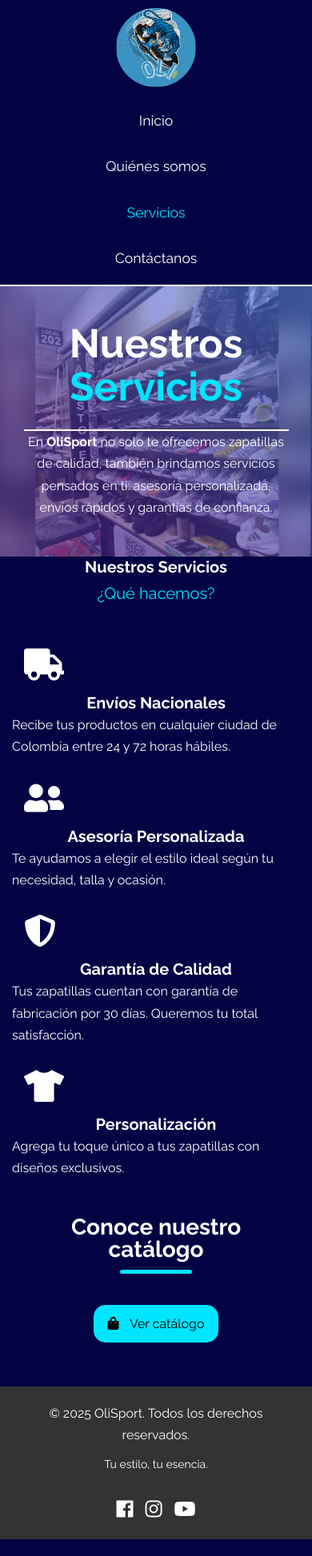
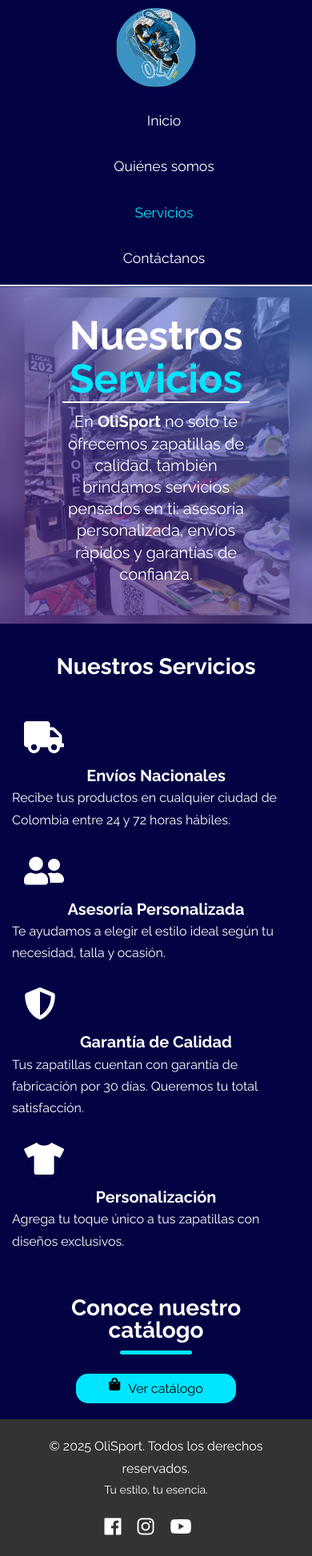
Before and after one commit to THESTV/Olisport-juandavidgonzalez-, a Flask app: page /servicio in a window 390 px wide. Shown: the whole page at 80% size. Before the commit the page ends 1925 px from the top, so only its background shows below. Run offline with Flask 3, Linux system fonts and the light colour scheme; some libraries are stand-ins or nearby versions.

Commit message:
Mejoras en estilos: se reorganizó y comentó el CSS para mayor claridad. Se ajustaron estilos específicos y se añadió animación a la navbar.

```diff
--- a/static/css/style.css
+++ b/static/css/style.css
@@ -159,12 +171,13 @@ a {
   color: var(--main-color);
 }
 
-/* Banner Home */
+/* =======================================
+   BANNERS
+======================================= */
 .banner-header {
-  height: 40vh;
+  height: 50vh;
   width: 100%;
   overflow: hidden;
-  background: #4e2a9b;
   background: linear-gradient(
       45deg,
       rgba(78, 42, 155, 0.6) 31%,
@@ -176,142 +189,134 @@ a {
   background-size: cover;
 }
 
-.banner-header-p1 h1 {
-  font-size: 80px;
-  color: var(--secondary-color);
-  margin-top: 45px;
-}
-
-.banner-header-p1-contact h1 {
-  font-size: 80px;
-  color: var(--secondary-color);
-  margin-top: 140px;
-}
-
-.banner-header-p1-contact hr {
-  font-size: 80px;
-  color: var(--secondary-color);
-  margin-top: 15px;
-}
-
-.banner-header-text-about h1 {
-  font-size: 80px;
-  color: var(--secondary-color);
-  margin-top: 160px;
-}
-
-.banner-header-text h1 {
-  font-size: 80px;
-  color: var(--secondary-color);
-  margin-top: 150px;
-}
-
-.banner-header-p1 p {
-  font-size: 18px;
-}
-
-.banner-header-p1-contact p {
-  font-size: 18px;
-  margin-top: 15px;
-}
-
-.text-description p {
-  font-size: 20px;
-  text-align: center;
-
-}
-
-.banner-header-contact{
-  height: 50vh;
+.banner-header-p1,
+.banner-header-contact {
+  height: 45vh;
   width: 100%;
   overflow: hidden;
-  background: #4e2a9b;
   background: linear-gradient(
       45deg,
       rgba(78, 42, 155, 0.6) 31%,
       rgba(83, 132, 237, 0.6) 100%
     ),
     url("../img/banneroli.webp");
-  background-repeat: no-repeat;
+  background-repeat:no-repeat;
   background-position: center;
   background-size: cover;
 }
 
-.banner-header-text {
+/* Textos del banner */
+.banner-header-text,
+.banner-header-text-about,
+.banner-header-text-contact {
   height: 100%;
   width: 60%;
   margin: auto;
-  padding-bottom: 150px;
   text-align: center;
   display: grid;
   place-content: center;
 }
 
-.banner-header-text-about {
-  height: 100%;
-  width: 60%;
-  margin: auto;
-  padding-bottom: 170px;
-  text-align: center;
-  display: grid;
-  place-content: center;
+.banner-header-text h1 {
+  font-size: 80px;
+  color: var(--secondary-color);
+  margin-top: 10px;
 }
 
-
-.banner-header-text-contact {
-  height: 100%;
-  width: 60%;
-  margin: auto;
-  padding-bottom: 120px;
-  text-align: center;
-  display: grid;
-  place-content: center;
+.banner-header-p1 h1 {
+  font-size: 80px;
+  margin-top: 45px;
 }
 
-.banner-header-text-contact h1{
-
-  font-size: 40px;
+.banner-header-p1-contact h1 {
+  font-size: 60px;
+  margin-top: 10px;
 }
 
-.banner.title {
-  font-size: 3rem;
-  padding-bottom: 0px;
+.banner-header-p1-contact hr {
+  margin-top: 10px;
 }
 
-.banner-title {
-  font-size: 6rem;
-  margin-bottom: 40px;
+.text-description-index {
+   font-size: 20px;
+  margin-top: 20px;
 }
 
-.banner-title-contact h1 {
-   font-size: 6rem;
+.banner-title-about {
+  font-size: 80px;
+  margin-top: 10px;
+}
+.text-description-about {
+  text-align: center;
+  margin-top: 20px;
   margin-bottom: 10px;
 }
 
+.text-about {
+  text-align: center;
+  margin-top: 30px;
+  margin-bottom: 60px;
+  font-size: 20px;
+}
 
+.banner-title-servicio {
+  font-size: 80px;
+  margin-bottom: 15px;
+}
 
-.banner-title span {
+.text-description-servicio {
+  text-align: center;
+  margin-top: 10px;
+  margin-bottom: 10px;
+  font-size: 20px;
+}
+
+.title-servicio {
+    text-align: center;
+  margin-top: 40px;
+  margin-bottom: 10px;
+  font-size: 30px;
+}
+
+.banner-title-servicio span,
+.banner-title-index span,
+.banner-title-about span {
   color: var(--primary-color);
 }
 
-.btn {
-  padding: 5px;
-  background-color: var(--primary-color);
-  border: none;
-  border-radius: 15px;
-  margin-top: 5px;
-  margin-bottom:5px;
-  cursor: pointer;
-}
-
+/* Botones */
+.btn,
 .btn-about {
   padding: 5px;
   background-color: var(--primary-color);
   border: none;
   border-radius: 15px;
   margin-top: 5px;
-  margin-bottom:8px;
   cursor: pointer;
+}
+
+.btn:hover,
+.btn-about:hover {
+  background-color: var(--secondary-color);
+  color: var(--main-color);
+}
+
+.btn-acesso {
+  display: flex;
+  max-width: 200px;
+  margin: auto;
+  padding: 5px;
+  justify-content: center;
+  background-color: var(--primary-color);
+  border: none;
+  border-radius: 15px;
+  margin-top: 5px;
+  cursor: pointer;
+}
+
+.btn-acesso:hover {
+  background-color: var(--secondary-color);
+  color: var(--main-color);
 }
 
 .btn:hover {
@@ -319,35 +324,34 @@ a {
   color: var(--main-color);
 }
 
-/* Catalogo */
+/* =======================================
+   CATÁLOGO / SERVICIOS
+======================================= */
 .container-catalogo {
   font-size: 30px;
   text-align: center;
   margin-bottom: 20px;
 }
 
-.container-servicio h2, data-tile {
- text-align: center;
- padding-bottom: 20px;
- margin-bottom: 20px;
+.container-servicio h2,
+data-tile {
+  text-align: center;
+  padding-bottom: 20px;
+  margin-bottom: 20px;
 }
 
 .card-projects {
   width: 1000px;
   display: grid;
-  margin-left: auto;
-  margin-right: auto;
+  margin: auto;
   margin-bottom: 30px;
   grid-template-columns: repeat(3, 1fr);
   gap: 15px;
 }
 
-img {
-  object-fit: cover;
-}
-
 .card img {
   width: 100%;
+  height: 220px;
   border: 3px solid var(--primary-color);
   border-radius: 15px;
 }
@@ -357,37 +361,18 @@ img {
   font-size: 20px;
 }
 
-.card img {
-  width: 100%;
-  height: 220px;
-  object-fit: cover;
-}
-
 .card:hover img {
   transform: translateY(-15px);
   transition: 1s;
 }
 
-.hireme h3 {
-  font-size: 30px;
-}
-
-.hireme p {
-  padding-bottom: 10px;
-  font-size: 18px;
-}
-
-.hireme .container {
-  display: flex;
-  flex-direction: column;
-  align-items: center;
-  margin-bottom: 30px;
-}
-
+/* =======================================
+   MAPA
+======================================= */
 .map-container {
   padding-bottom: 60px;
   overflow: hidden;
-  margin: center;
+  margin-top: 30px;
   display: flex;
   justify-content: center;
 }
@@ -395,21 +380,18 @@ img {
 .text-map-container {
   font-size: 30px;
   font-weight: bold;
-  color: #ffffff;
   text-align: center;
   margin-bottom: 60px;
 }
 
-/* Footer */
+/* =======================================
+   FOOTER
+======================================= */
 .main-footer {
   background-color: #333;
   color: #fff;
   padding: 20px;
   text-align: center;
-}
-
-.main-footer p {
-  margin-bottom: 10px;
 }
 
 .main-footer .container {
@@ -436,13 +416,8 @@ img {
   margin-right: 20px;
 }
 
-.main-footer li:last-child {
-  margin-right: 0;
-}
-
 .main-footer a {
   color: #fff;
-  transition: color 0.2s ease;
 }
 
 .main-footer a:hover {
@@ -497,180 +447,42 @@ img {
     margin-top: 10px;
   }
 
-  .navbar ul li {
-    margin-left: 0;
-  }
-
-  /* Banner */
-  .banner-header-text {
-    width: 90%;
-    padding: 20px 10px;
+  .card-projects {
+    width: 100%;
+    grid-template-columns: 1fr;
+    padding: 0 15px;
   }
 
   .banner-title {
     font-size: 2.5rem;
   }
 
-  .banner-header-p1 h1 {
-    font-size: 2.2rem;
+  .banner-header-text h1 {
+    font-size: 50px;
+    margin-top: 10px;
   }
 
-  .banner-header-p1-about h1 {
-    font-size: 3.2rem;
-    margin-top: 170px;
+  .title-servicio {
+    font-size: 28px;
+    font-weight: bold;
+    text-align: center;
   }
-
-  .banner-header-p1 p {
-    font-size: 1rem;
-    line-height: 1.4;
-  }
-
-  /* Botones */
-  .btn {
-    padding: 10px 18px;
-    font-size: 16px;
-    display: inline-block;
-  }
-
-  /* Catálogo */
-  .card-projects {
-    width: 100%;
-    grid-template-columns: 1fr;
-    padding: 0 15px;
-    margin: 0 auto 20px;
-  }
-
-  .card img {
-    height: auto;
-  }
-
-  /* Texto general */
-  .title {
-    font-size: 1.5rem;
-  }
-
-  /* Footer */
-  .main-footer .container {
-    flex-direction: column;
-    text-align: center;
-    gap: 10px;
-  }
-
-  .main-footer ul {
-    justify-content: center;
-    gap: 15px;
-  }
-
-  .main-footer li {
-    margin-right: 0;
-  }
-
-  .banner-header-text h1 {
-  font-size: 80px;
-  color: var(--secondary-color);
-  margin-top: 10px;
-  }
-
-    .banner-header-p1-about h1 {
-    font-size: 3.2rem;
-    margin-top: 170px;
-  }
-
-.map-container {
-
-  padding-bottom: 30px;
-  overflow: hidden;
-  margin: center;
-  display: flex;
-  justify-content: center;
 }
 
-.text-map-container {
-  font-size: 30px;
-  font-weight: bold;
-  color: #ffffff;
-  text-align: center;
-  margin-bottom: 60px;
-}
-
-.container-servicio h2, data-tile {
- text-align: center;
- padding-bottom: 20px;
- margin-bottom: 20px;
- font-size: 20px;
-}
-
-.title-servicio {
-  font-size: 28px;   /* antes estaba en 36px o 40px, ahora más pequeño */
-  font-weight: bold;
-  text-align: center;
-  color: var(--secondary-color);
-  margin-bottom: 25px;
-}
-
-.banner-header-text h1 {
-  font-size: 50px;
-
-}
-
-/* Subtítulo decorativo (el data-title) */
-.title-servicio::after {
-  content: attr(data-title);
-  display: block;
-  font-size: 20px;  /* también lo reducimos un poco */
-  font-weight: 400;
-  color: var(--primary-color);
-  margin-top: 6px;
-}
-
-}
-
-/* 📱 Tablets (769px a 1024px) */
+/* =======================================
+   RESPONSIVE - TABLETS
+======================================= */
 @media (max-width: 1024px) and (min-width: 769px) {
   .card-projects {
     width: 100%;
     grid-template-columns: repeat(2, 1fr);
-    gap: 20px;
-    padding: 0 20px;
   }
 
   .banner-title {
     font-size: 3.5rem;
   }
 
-.banner-header-text h1 {
-  font-size: 80px;
-  color: var(--secondary-color);
-  margin-top: 1300px;
+  .map-container {
+    padding-bottom: 30px;
   }
-
-  .banner-header-text h1 {
-  font-size: 80px;
-  color: var(--secondary-color);
-  margin-top: 10px;
-  }
-
-    .banner-header-p1-about h1 {
-    font-size: 3.2rem;
-    margin-top: 170px;
-  }
-
-.map-container {
-
-  padding-bottom: 30px;
-  overflow: hidden;
-  margin: center;
-  display: flex;
-  justify-content: center;
 }
-
-.text-map-container {
-  font-size: 30px;
-  font-weight: bold;
-  color: #ffffff;
-  text-align: center;
-  margin-bottom: 60px;
-}
-
-
-}
--- a/templates/servicio.html
+++ b/templates/servicio.html
@@ -46,13 +46,15 @@
       <section class="banner-header-p1-index">
         <div class="banner-header">
           <div class="banner-header-text">
-            <h1 class="banner-title">Nuestros <br><br><span>Servicios</span></h1>
+            <h1 class="banner-title-servicio">Nuestros <br><br><span>Servicios</span></h1>
             <hr />
+           <div class="text-description-servicio">
             <p>
               En <b>OliSport</b> no solo te ofrecemos zapatillas de calidad, también brindamos servicios pensados en ti:
               asesoría personalizada, envíos rápidos y garantías de confianza.
             </p>
           </div>
+        </div>
         </div>
       </section>
     </header>
@@ -99,7 +101,7 @@
             <h2 class="title" style="font-size: 28px;">Conoce nuestro catálogo</h2>
           </div>
 
-          <a href="{{ url_for('index') }}#catalogo" class="btn">
+          <a href="{{ url_for('index') }}#catalogo" class="btn-acesso">
             <i class="fa fa-shopping-bag" style="margin-right: 10px; color: black;"></i>
             <span style="color: black;">Ver catálogo</span>
           </a>
```
Also changed, not shown: other parts of static/css/style.css (+30 -45 lines), templates/about.html (+7 -6 lines), templates/index.html (+7 -4 lines).
